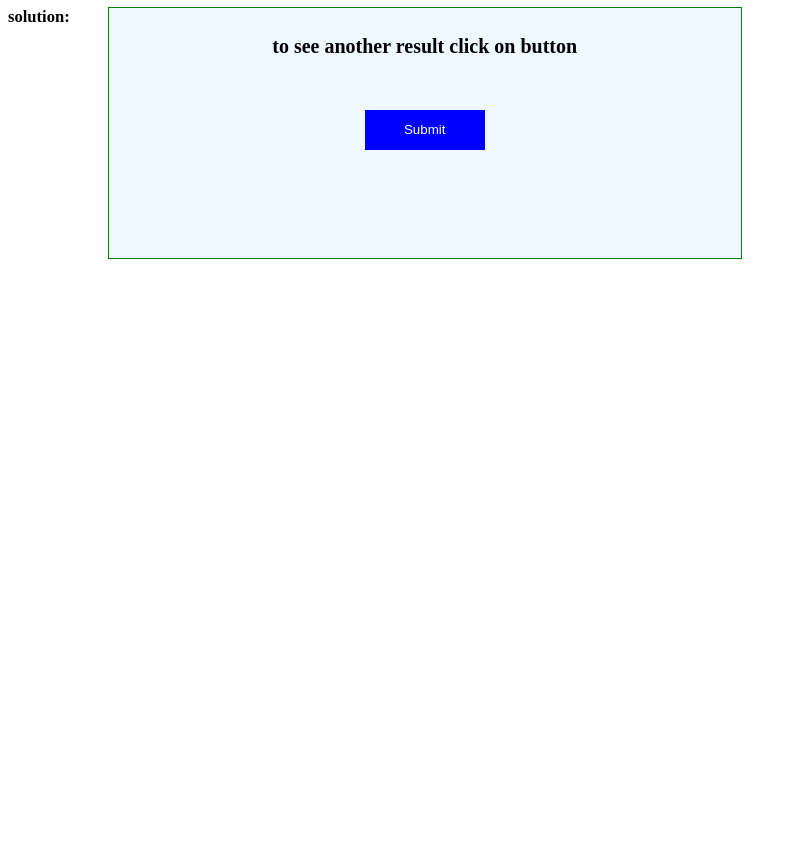
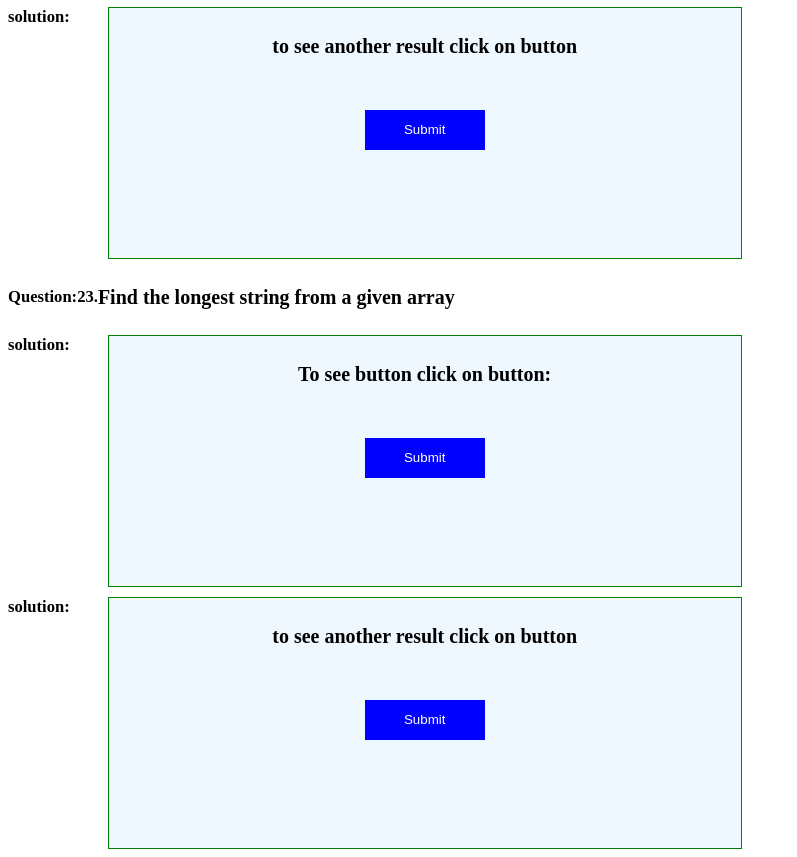
Before and after one commit to VaniAwasthi/JavaScript-Challenges, a plain HTML site: page Index.html in a window 1280 px wide. Shown: the part 7726-8583 px from the top of the page, without its empty margins (0-797 px from the left). Before the commit the page ends 7993 px from the top, so only its background shows below. Drawn offline with Linux system fonts and the light colour scheme.

Commit message:
adding new solution

```diff
--- a/Index.html
+++ b/Index.html
@@ -432,6 +432,32 @@
             </div>
         </div>
     </div>
+    <div class="twenty-four">
+        <div class="questionSection">
+            <h5>Question:23.</h5>
+            <h4> Find the longest string from a given array</h4>
+        </div>
+        <div class="solutionSection">
+            <h5 id="solution">solution:</h5>
+            <div class = "results">
+                <h4> To see button click on button:</h4>
+                <button class="btn"  onclick = "alphabeticPattern()" > Submit </button>
+                <div class = "resultText">
+                    <p id="longString"></p>
+                </div>
+            </div>
+        </div>
+        <div class="solutionSection" style="margin-top: 10px;">
+            <h5 id="solution">solution:</h5>
+            <div class = "results">
+                <h4> to see another result click on button </h4>
+                <button class="btn"  onclick = "alphabeticPattern2()" > Submit </button>
+                <div class = "resultText">
+                    <p id="alpha2"></p>
+                </div>
+            </div>
+        </div>
+    </div>
     <script src="Index.js"></script>
 </body>
 </html>
```
